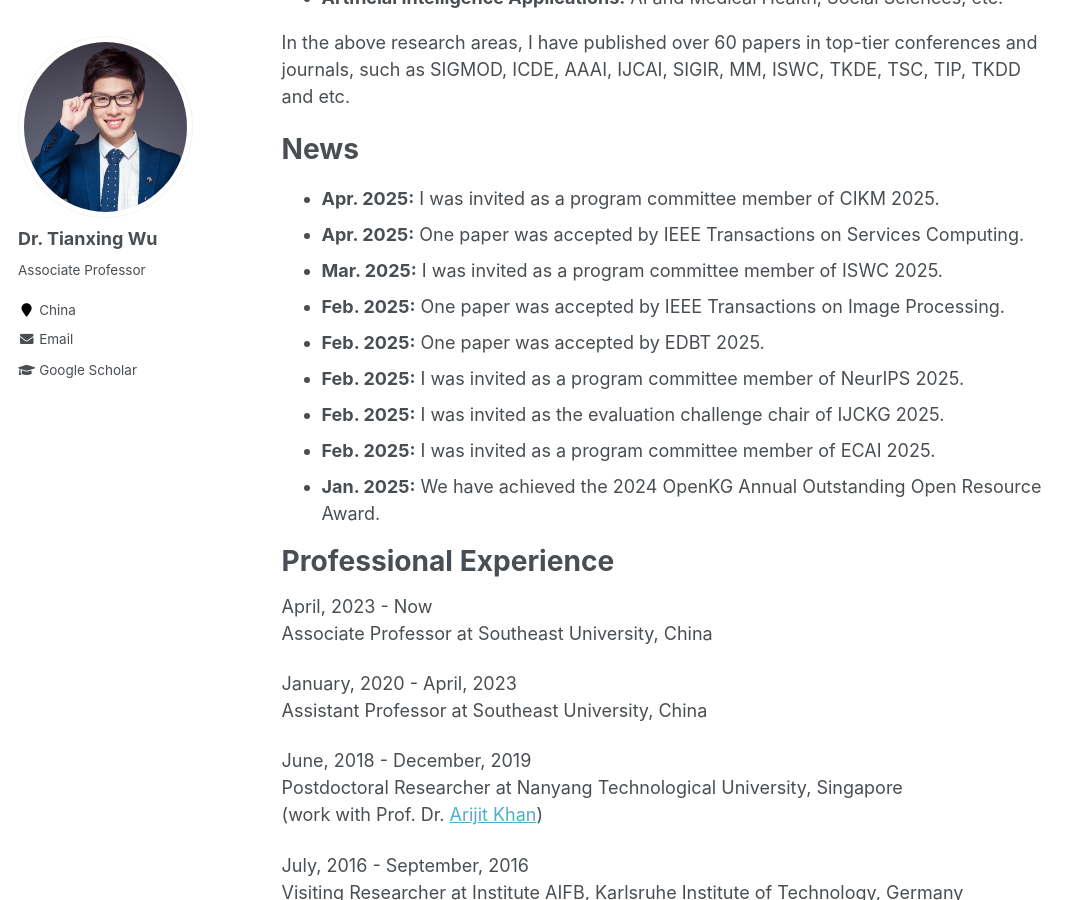
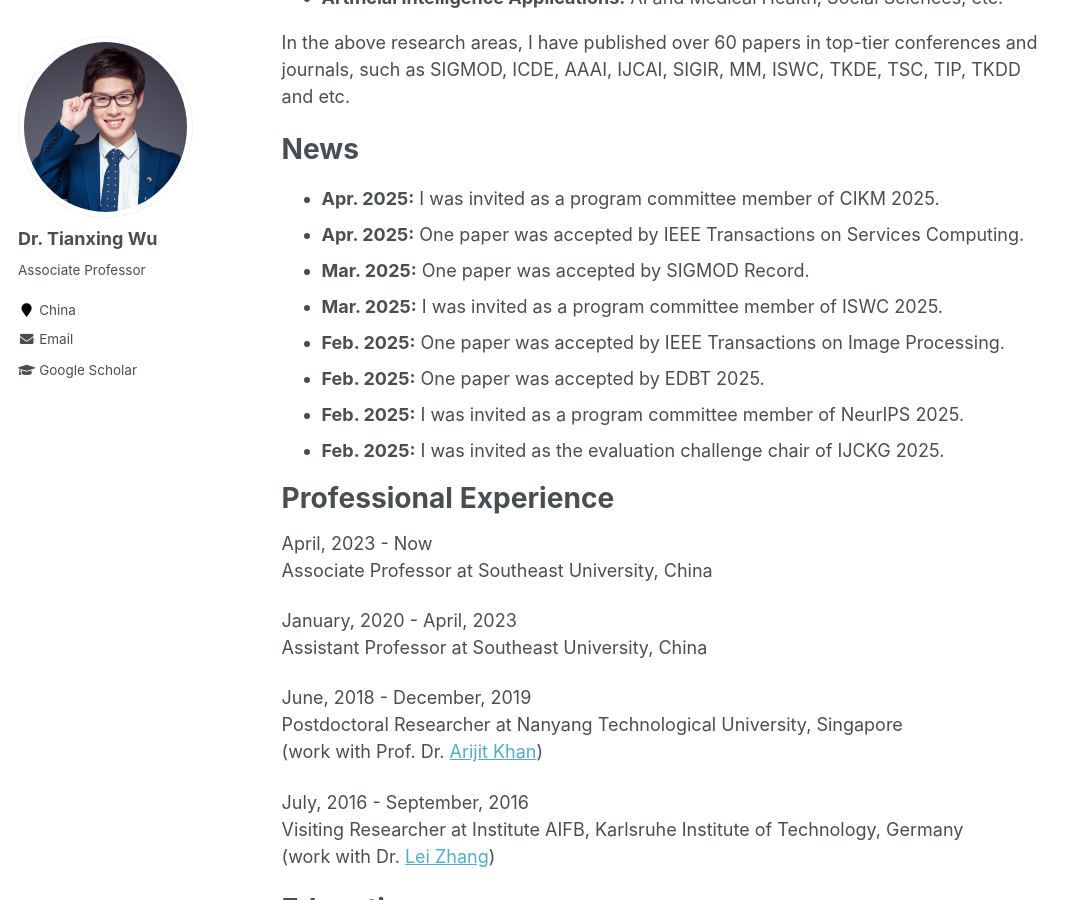
Before and after one commit to tianxing-wu/tianxing-wu.github.io, a Jekyll site: the page built from _pages/about.md, in a window 1280 px wide and 900 px high, scrolled down 452 px. Shown: the whole window, without its empty margins (0-1086 px from the left). Built offline with Jekyll 4.4.1, drawn with Linux system fonts in a browser that asks for light colours; comment, search, counter and statistics services are not loaded.

Commit message:
info update

```diff
--- a/_pages/about.md
+++ b/_pages/about.md
@@ -21,13 +21,12 @@ News
 ======
 * **Apr. 2025:** I was invited as a program committee member of CIKM 2025.
 * **Apr. 2025:** One paper was accepted by IEEE Transactions on Services Computing.
+* **Mar. 2025:** One paper was accepted by SIGMOD Record.
 * **Mar. 2025:** I was invited as a program committee member of ISWC 2025.
 * **Feb. 2025:** One paper was accepted by IEEE Transactions on Image Processing.
 * **Feb. 2025:** One paper was accepted by EDBT 2025.
 * **Feb. 2025:** I was invited as a program committee member of NeurIPS 2025.
 * **Feb. 2025:** I was invited as the evaluation challenge chair of IJCKG 2025.
-* **Feb. 2025:** I was invited as a program committee member of ECAI 2025.
-* **Jan. 2025:** We have achieved the 2024 OpenKG Annual Outstanding Open Resource Award.
 
 Professional Experience
 ======
```
Also changed, not shown: _pages/selected_publications.md (+1 -0 lines).
